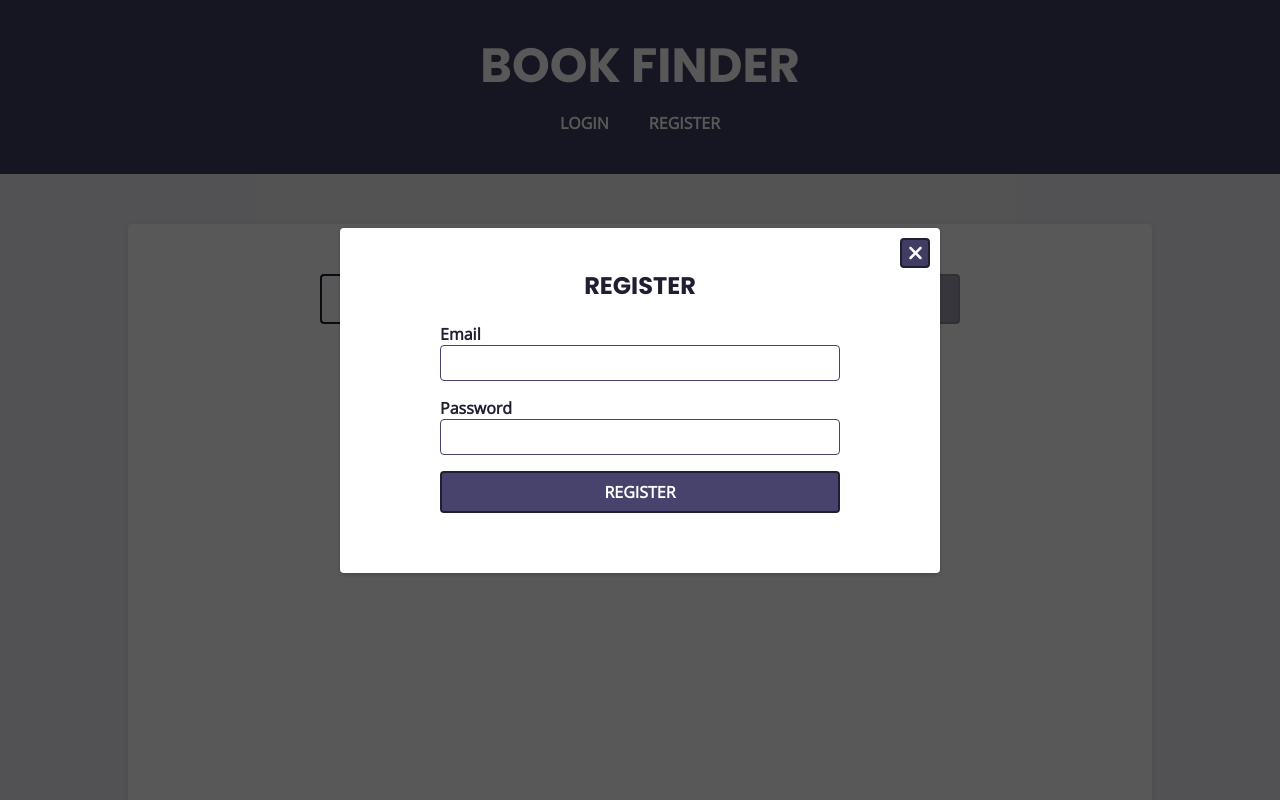
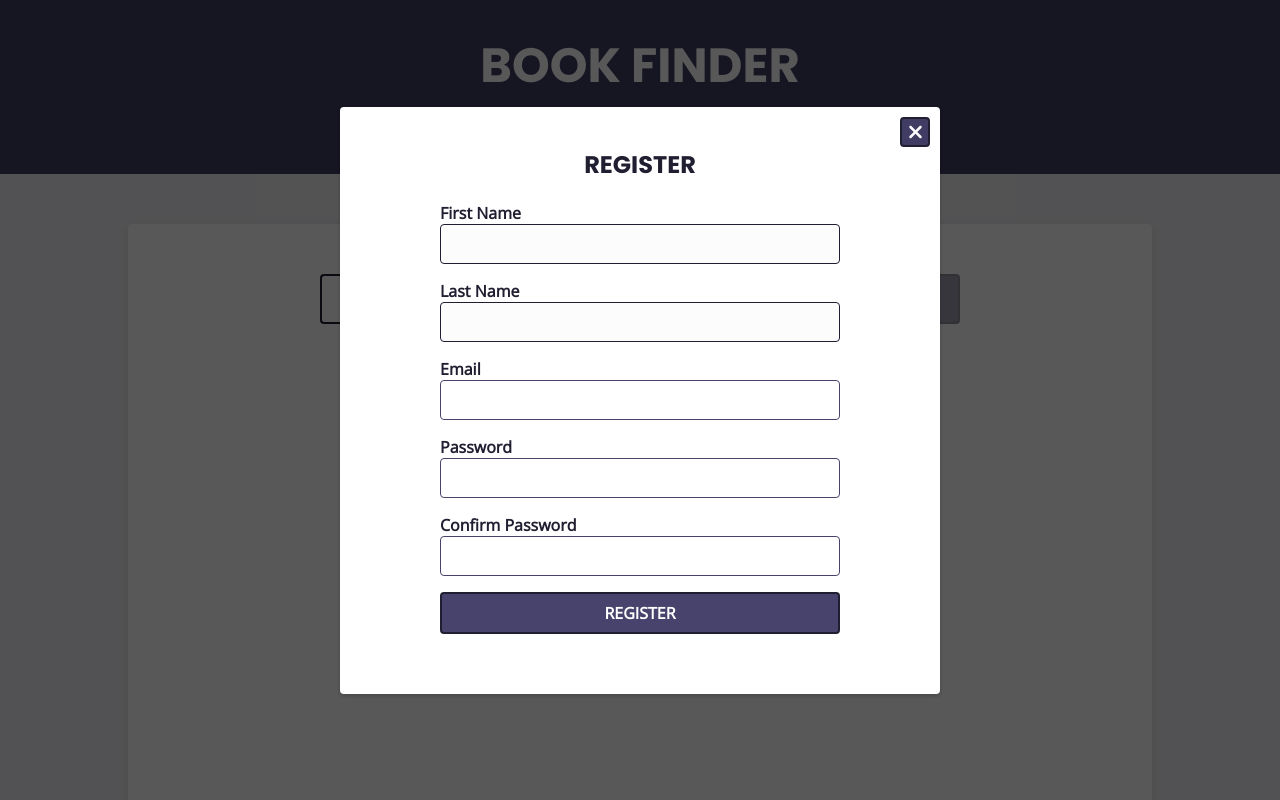
Before and after one commit to cuneytakcay/book-finder, a React (Vite) app: page / in a window 1280 px wide. Both pictures are taken after a click on the button "REGISTER". Shown: the top 800 px of the page. Built offline with nearby package versions, Linux system fonts and the light colour scheme; no server answers.

Commit message:
Adding fields to register form

```diff
--- a/src/components/ModalForm.module.css
+++ b/src/components/ModalForm.module.css
@@ -15,11 +15,14 @@
 }
 
 .form input {
-  padding: 0.5rem;
+  padding: 0.5rem !important;
   border: 1px solid #47436d;
   border-radius: 4px;
   display: block;
   width: 100%;
+  height: auto !important;
+  border-width: 1px !important;
+  font-size: 1rem !important;
 }
 
 .form button {
@@ -32,3 +35,15 @@
   width: 100%;
   max-width: 400px;
 }
+
+.forgotPassword {
+  background-color: transparent !important;
+  border: none;
+  color: #47436d !important;
+  text-align: center;
+}
+
+.forgotPassword:hover {
+  border: none !important;
+  text-decoration: underline;
+}
--- a/src/components/Register.tsx
+++ b/src/components/Register.tsx
@@ -3,6 +3,14 @@ import styles from './ModalForm.module.css';
 const Register: React.FC = () => {
   return (
     <form className={styles.form}>
+      <label>
+        First Name
+        <input type='text' required />
+      </label>
+      <label>
+        Last Name
+        <input type='text' required />
+      </label>
       <label>
         Email
         <input type='email' required />
@@ -11,6 +19,10 @@ const Register: React.FC = () => {
         Password
         <input type='password' required />
       </label>
+      <label>
+        Confirm Password
+        <input type='password' required />
+      </label>
       <button type='submit'>Register</button>
     </form>
   );
```
